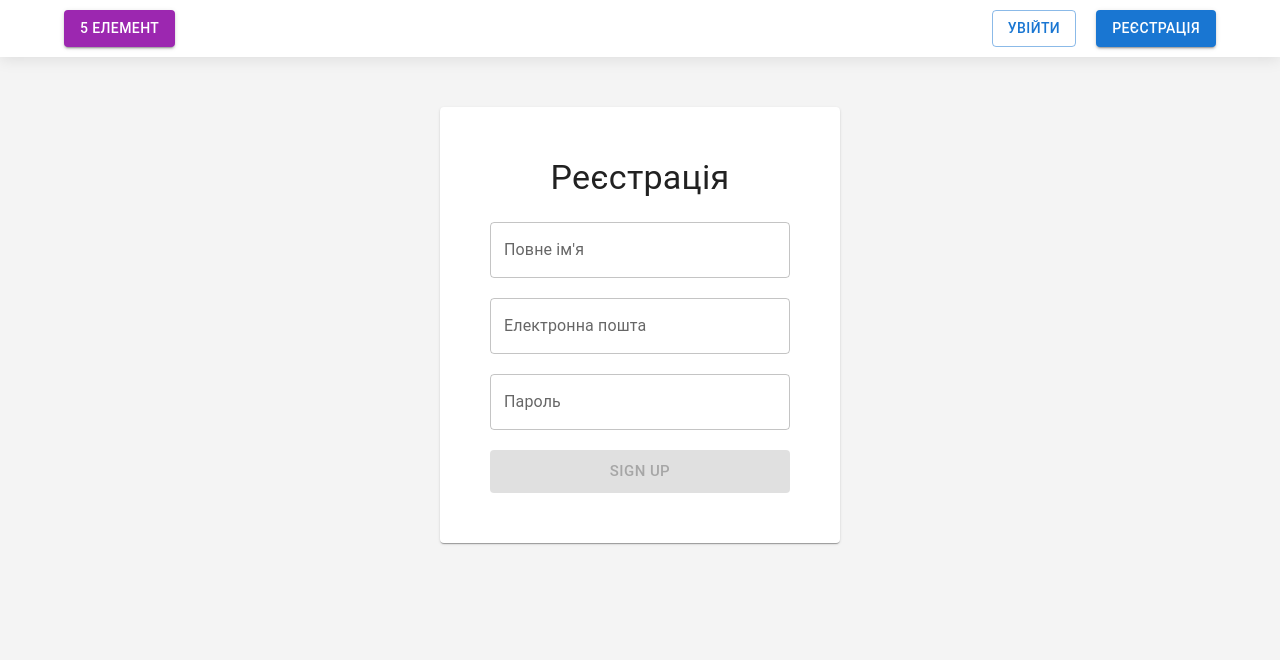
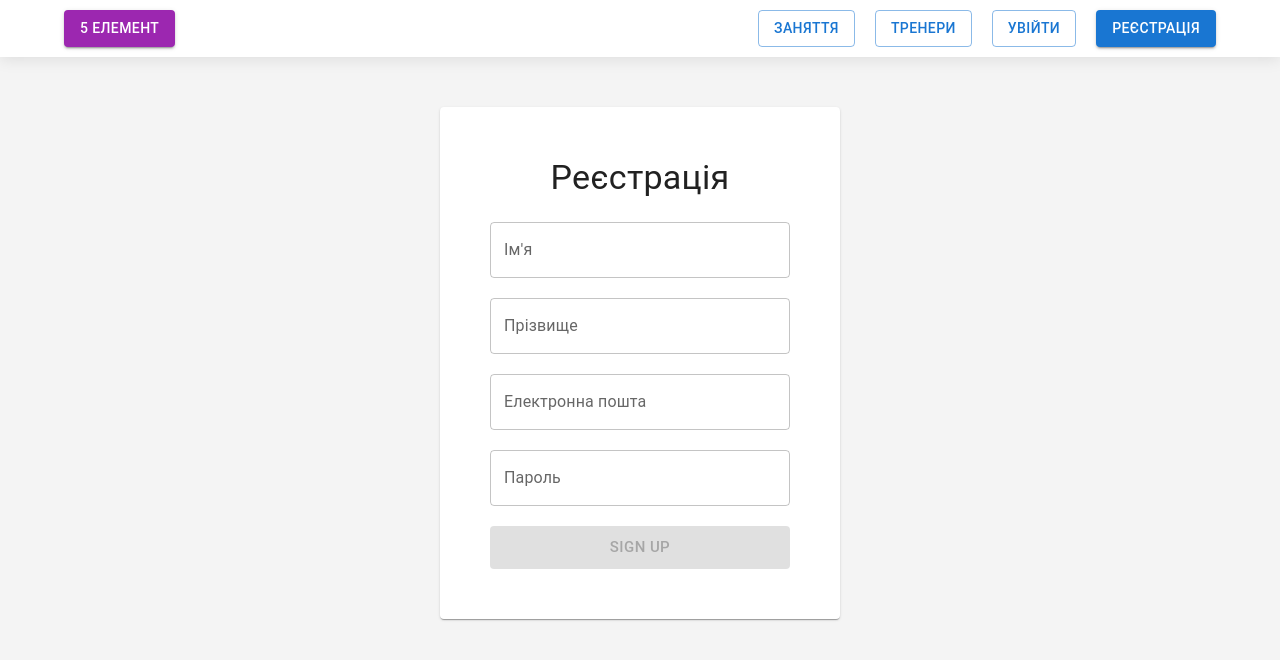
Before and after one commit to xurm0vi4/diplom-5-element-frontend, a React (Vite) app: page /register in a window 1280 px wide. Shown: the top 660 px of the page. Built offline with nearby package versions, Linux system fonts and the light colour scheme; no server answers.

Commit message:
small routing changes

```diff
--- a/src/App.jsx
+++ b/src/App.jsx
@@ -8,6 +8,8 @@ import MainPage from './pages/MainPage';
 import Header from './components/Header';
 import Login from './pages/Login';
 import Registration from './pages/Registration';
+import CoachesPage from './pages/CoachesPage';
+import TrainingsPage from './pages/TrainingsPage';
 
 function App() {
   const dispatch = useDispatch();
@@ -24,6 +26,8 @@ function App() {
           <Route path="/" element={<MainPage />} />
           <Route path="/login" element={<Login />} />
           <Route path="/register" element={<Registration />} />
+          <Route path="/coaches" element={<CoachesPage />} />
+          <Route path="/trainings" element={<TrainingsPage />} />
         </Routes>
       </Container>
     </div>
--- a/src/components/Header/index.jsx
+++ b/src/components/Header/index.jsx
@@ -41,6 +41,12 @@ const Header = () => {
             </div>
           ) : (
             <div className={styles.buttons}>
+              <Link to="/trainings">
+                <Button variant="outlined">Заняття</Button>
+              </Link>
+              <Link to="/coaches">
+                <Button variant="outlined">Тренери</Button>
+              </Link>
               <Link to="/login">
                 <Button variant="outlined">Увійти</Button>
               </Link>
--- a/src/pages/Registration/index.jsx
+++ b/src/pages/Registration/index.jsx
@@ -18,7 +18,8 @@ const Registration = () => {
     formState: { errors, isValid },
   } = useForm({
     defaultValues: {
-      fullName: '',
+      firstName: '',
+      lastName: '',
       email: '',
       password: '',
     },
@@ -50,11 +51,20 @@ const Registration = () => {
       <form onSubmit={handleSubmit(onSubmit)}>
         <TextField
           className={styles.field}
-          label="Повне ім'я"
-          type="fullName"
+          label="Ім'я"
+          type="firstName"
           error={Boolean(errors.fullName?.message)}
           helperText={errors.fullName?.message}
-          {...register('fullName', { required: "Уведіть ваше повне ім'я" })}
+          {...register('firstName', { required: "Уведіть ваше ім'я" })}
+          fullWidth
+        />
+        <TextField
+          className={styles.field}
+          label="Прізвище"
+          type="lastName"
+          error={Boolean(errors.fullName?.message)}
+          helperText={errors.fullName?.message}
+          {...register('lastName', { required: 'Уведіть ваше повне прізвище' })}
           fullWidth
         />
         <TextField
```
